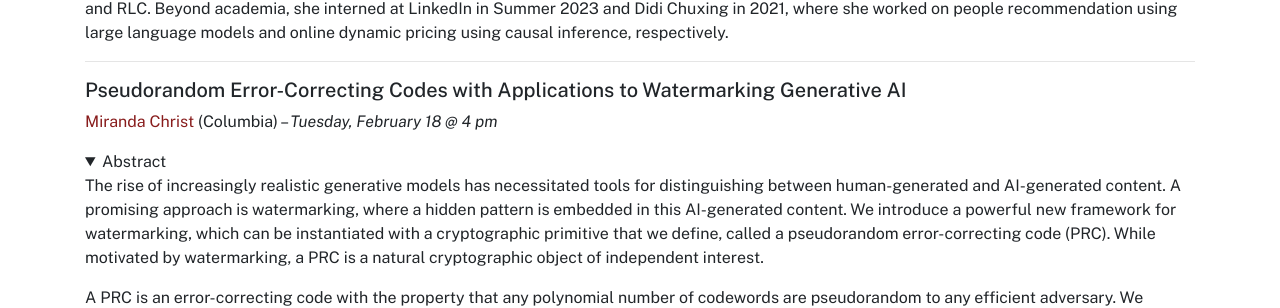
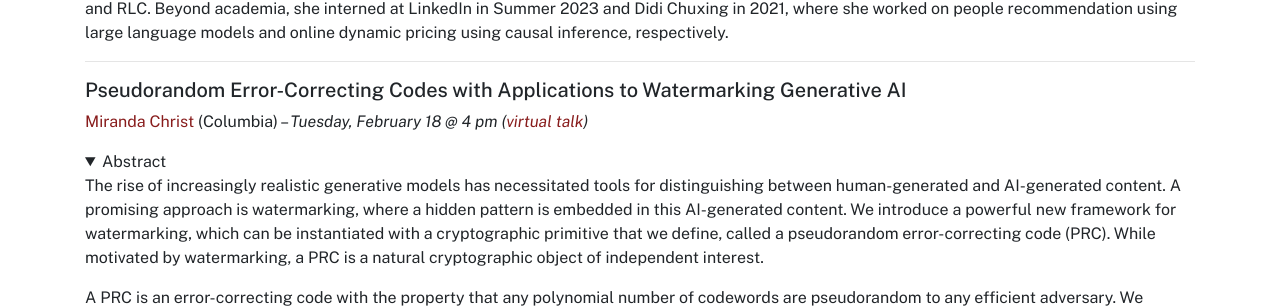
Before and after one commit to umass-theory/umass-theory.github.io, a Jekyll site: the page built from seminar.md, in a window 1280 px wide and 900 px high, scrolled down 1240 px. Shown: the part 148-456 px from the top of the window. Built offline with Jekyll 4.4.1, drawn with Linux system fonts in a browser that asks for light colours.

Commit message:
updates for seminar page

```diff
--- a/seminar.md
+++ b/seminar.md
@@ -43,7 +43,7 @@ Mengfan Xu is an assistant professor in the Department of Mechanical and Industr
 
 ##### Pseudorandom Error-Correcting Codes with Applications to Watermarking Generative AI
 
-[Miranda Christ](https://www.cs.columbia.edu/~mchrist/) (Columbia) --  *Tuesday, February 18 @ 4 pm*
+[Miranda Christ](https://www.cs.columbia.edu/~mchrist/) (Columbia) --  *Tuesday, February 18 @ 4 pm ([virtual talk](https://umass-amherst.zoom.us/j/92005101364))*
 <details markdown="1" open='1'>
 <summary>Abstract</summary>
 
```
